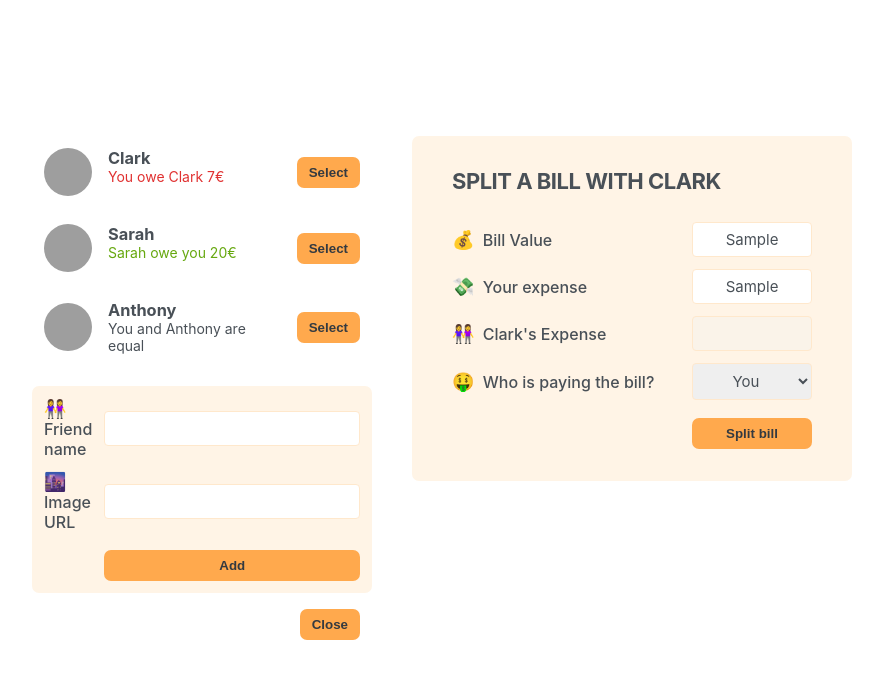
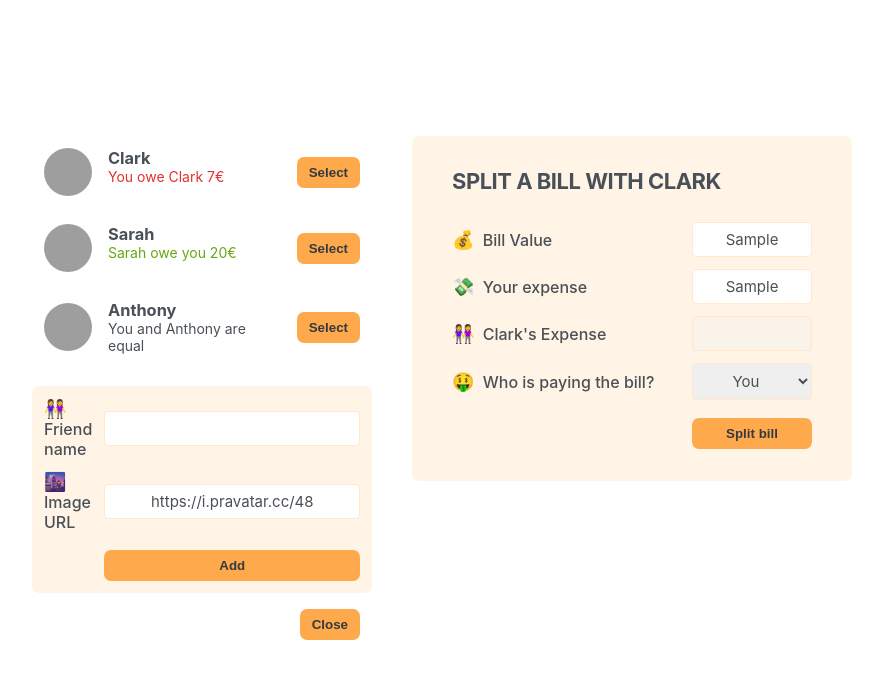
Before and after one commit to StathisKotanidis/eat-n-split, a React (Create React App) app: page / in a window 1280 px wide. Both pictures are taken after typing "Sample", "Sample" into the empty fields and a click on the button "Add friend". Shown: the top 678 px of the page, without its empty margins (198-1081 px from the left). Built offline with nearby package versions, Linux system fonts and the light colour scheme; grey boxes are pictures that could not be loaded.

Commit message:
finished adding friends to list and rendering them

```diff
--- a/src/App.js
+++ b/src/App.js
@@ -1,5 +1,5 @@
 import { useState } from "react";
-const initialFriends = [
+let initialFriends = [
   {
     id: 118836,
     name: "Clark",
@@ -29,17 +29,27 @@ function Button({ onClick, children }) {
 }
 
 export default function App() {
+  const [friends, setFriends] = useState(initialFriends);
   const [open, setOpen] = useState(false);
 
   function handleOpen() {
     setOpen(!open);
   }
 
+  function handleAddFriend(friend) {
+    setFriends((friends) => [...friends, friend]);
+    setOpen(false);
+  }
+
   return (
     <div className="app">
       <div className="sidebar">
-        <FriendsList />
-        <FormAddFriend open={open} />
+        <FriendsList friends={friends} />
+        <FormAddFriend
+          open={open}
+          onAddFriend={handleAddFriend}
+          onOpen={handleOpen}
+        />
         <Button onClick={handleOpen}>
           {open === false ? "Add friend" : "Close"}
         </Button>
@@ -49,24 +59,10 @@ export default function App() {
   );
 }
 
-function FormAddFriend({ open }) {
-  return open ? (
-    <form className="form-add-friend">
-      <label>👭 Friend name </label>
-      <input type="text"></input>
-
-      <label>🌆 Image URL</label>
-      <input type="text"></input>
-
-      <Button>Add</Button>
-    </form>
-  ) : null;
-}
-
-function FriendsList() {
+function FriendsList({ friends }) {
   return (
     <ul>
-      {initialFriends.map((friend) => (
+      {friends.map((friend) => (
         <Friend friend={friend} key={friend.id} />
       ))}
     </ul>
@@ -96,6 +92,50 @@ function Friend({ friend }) {
   );
 }
 
+function FormAddFriend({ open, onAddFriend }) {
+  const [name, setName] = useState("");
+  const [imgUrl, setImgUrl] = useState("https://i.pravatar.cc/48");
+
+  function handleName(e) {
+    setName(e.target.value);
+  }
+
+  function handleImgUrl(e) {
+    setImgUrl(e.target.value);
+  }
+
+  function handleSubmit(e) {
+    e.preventDefault();
+
+    if (!name || !imgUrl) return;
+    const id = crypto.randomUUID();
+
+    const newFriend = {
+      id,
+      name,
+      image: `${imgUrl}?=${id}`,
+      balance: 0,
+    };
+
+    onAddFriend(newFriend);
+
+    setName("");
+    setImgUrl("https://i.pravatar.cc/48");
+  }
+
+  return open ? (
+    <form className="form-add-friend" onSubmit={handleSubmit}>
+      <label>👭 Friend name </label>
+      <input type="text" onChange={handleName} value={name}></input>
+
+      <label>🌆 Image URL</label>
+      <input type="text" onChange={handleImgUrl} value={imgUrl}></input>
+
+      <Button>Add</Button>
+    </form>
+  ) : null;
+}
+
 function FormSplitBill() {
   return (
     <form className="form-split-bill">
```
